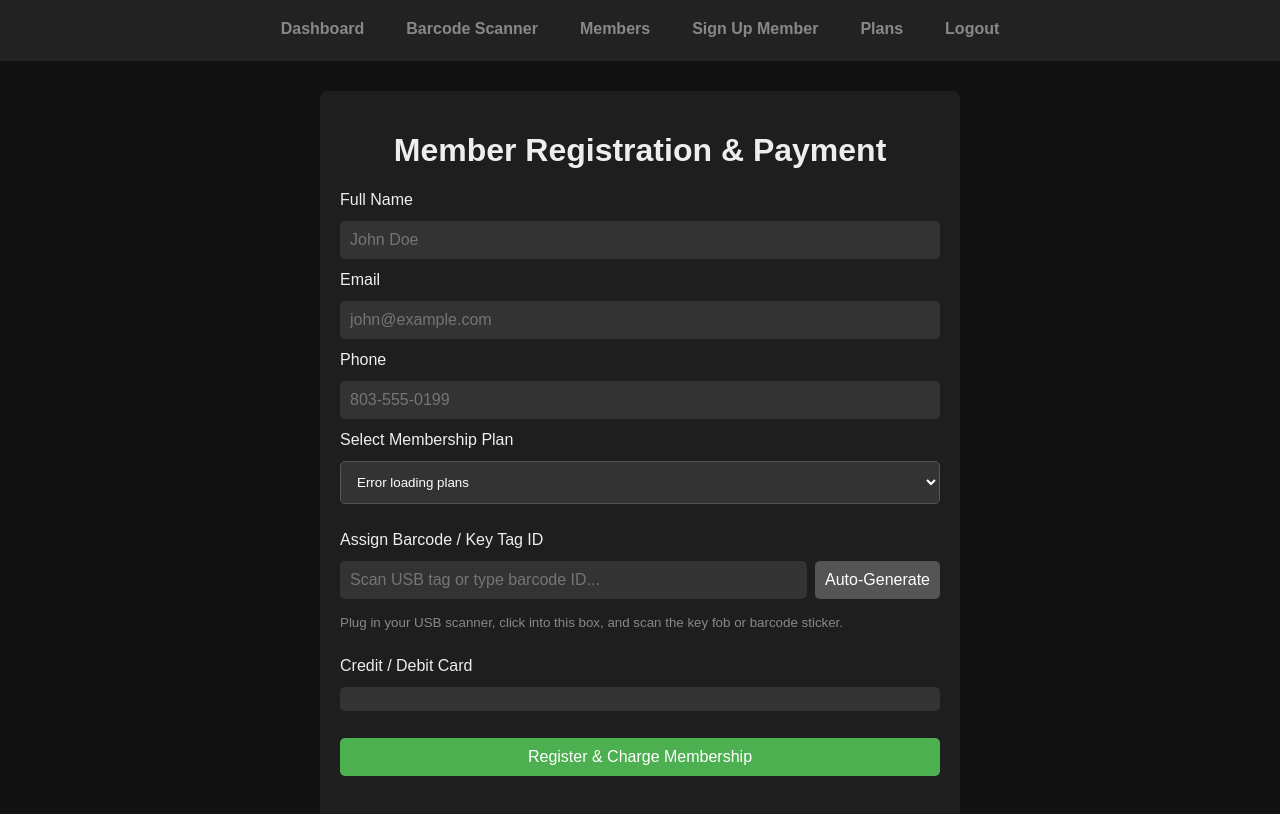
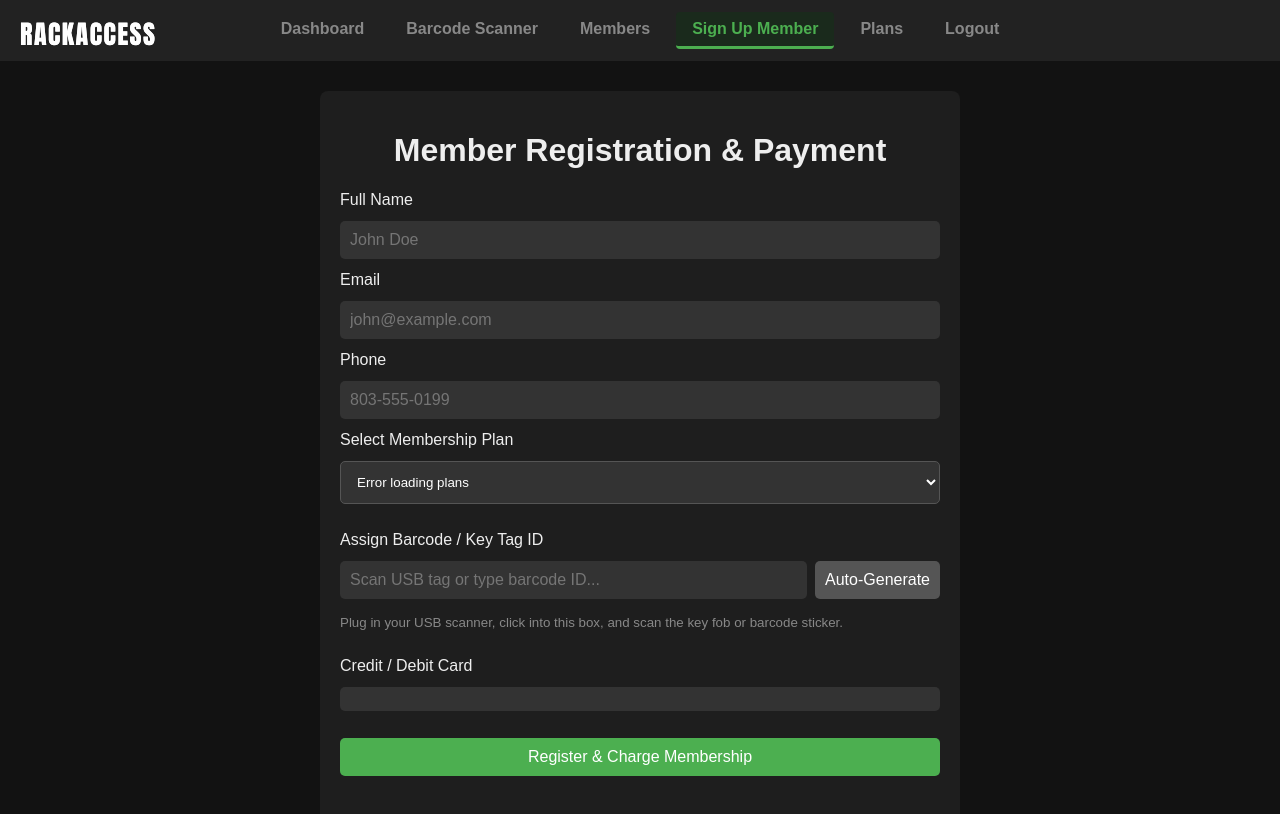
Before and after one commit to HaydenO122/RackAccess, a website: page public/signup.html in a window 1280 px wide. Drawn offline with Linux system fonts and the light colour scheme; no server answers; a script that the page names is missing.

Commit message:
Update layout, navigation tabs, and brand header across all pages

```diff
--- a/public/edit-member.html
+++ b/public/edit-member.html
@@ -109,5 +109,6 @@
 
     loadMemberData();
   </script>
+    <script src="/app.js"></script>
 </body>
 </html>
--- a/public/signup.html
+++ b/public/signup.html
@@ -8,11 +8,13 @@
   <script src="https://js.stripe.com/v3/"></script>
 </head>
 <body>
+  <a href="/dashboard.html" class="brand-header">RackAccess</a>
+
   <nav>
     <a href="/dashboard.html">Dashboard</a>
     <a href="/scan.html">Barcode Scanner</a>
     <a href="/members.html">Members</a>
-  <a href="/signup.html">Sign Up Member</a>
+    <a href="/signup.html" class="active">Sign Up Member</a>
     <a href="/plans.html">Plans</a>
     <a href="/logout">Logout</a>
   </nav>
@@ -153,5 +155,6 @@
 
     init();
   </script>
+  <script src="/app.js"></script>
 </body>
 </html>
```
Also changed, not shown: public/index.html (+1 -0 lines), public/login.html (+1 -0 lines), public/members.html (+1 -0 lines), public/payments.html (+1 -0 lines), public/plans.html (+1 -0 lines), public/scan.html (+1 -0 lines). Lines whose indentation alone changed are shown as unchanged.
